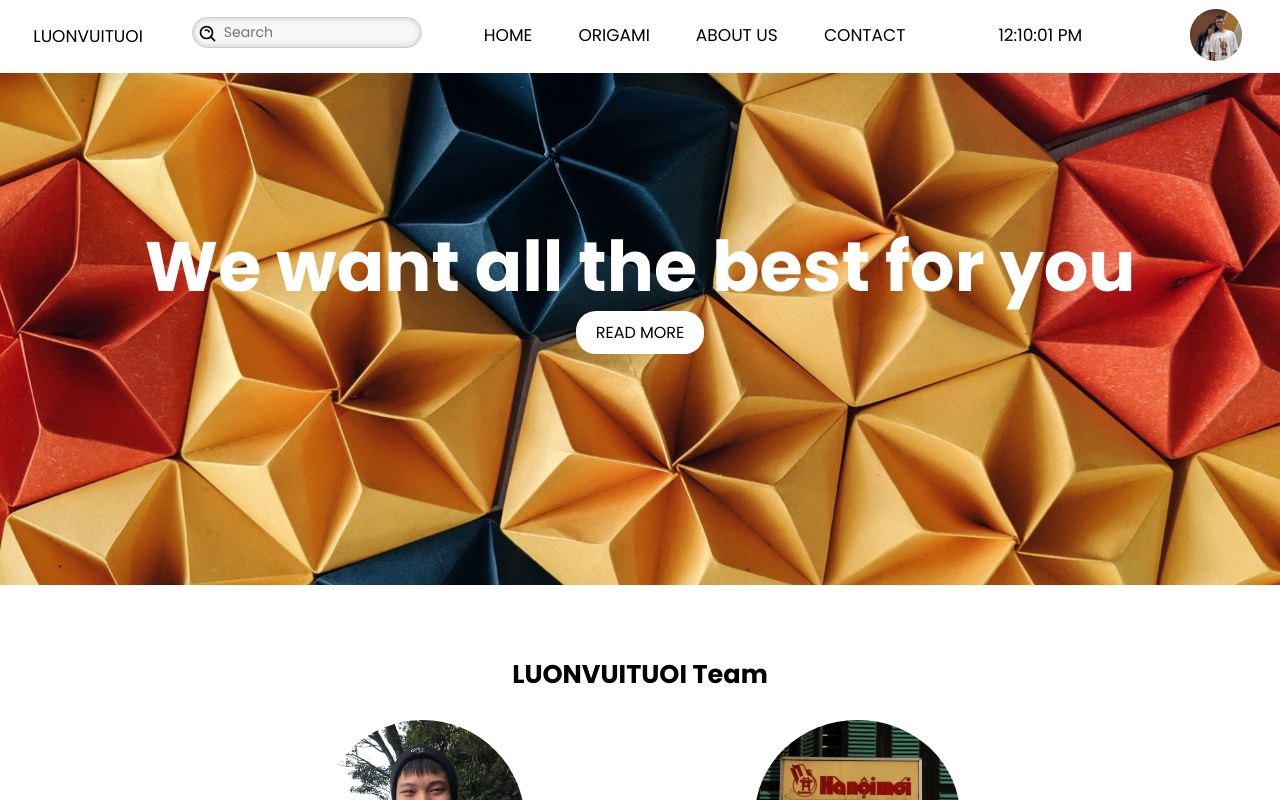
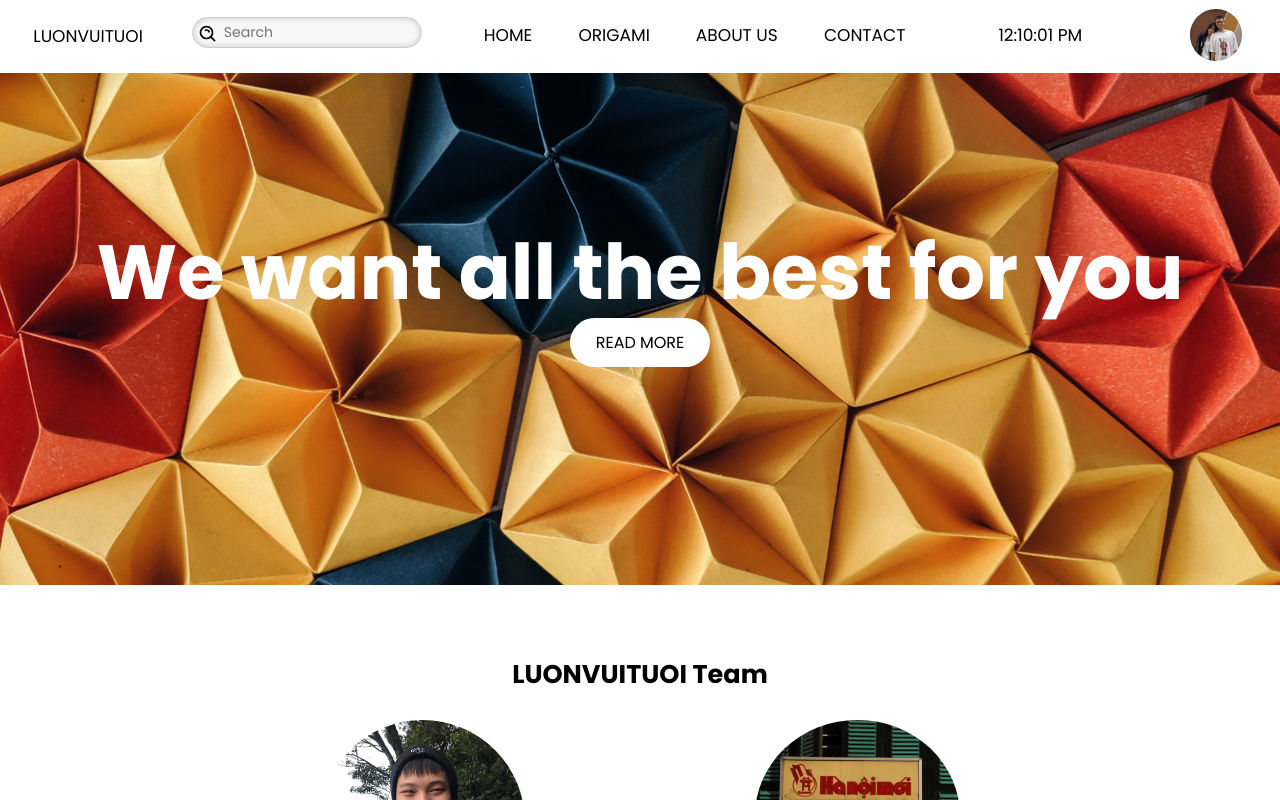
Before and after one commit to T2108A-Luonvuituoi-G1/Origami-eProject, a React (Create React App) app: page /aboutus in a window 1280 px wide. Shown: the top 800 px of the page. Built offline with nearby package versions, Linux system fonts and the light colour scheme.

Commit message:
Update AboutUsHeader.css

```diff
--- a/src/OrigamiPage/AboutUs/Assets/Css/AboutUsHeader.css
+++ b/src/OrigamiPage/AboutUs/Assets/Css/AboutUsHeader.css
@@ -6,21 +6,21 @@
 }
 
 .au-text-header {
-    width: 1000px;
+    width: 90vw;
     position: absolute;
-    margin: 11% 0;
+    margin: 11vw 0;
     text-align: center;
 }
 
 .au-text-h1 {
     text-align: center;
-    font-size: 70px;
+    font-size: 6vw;
     color: #fff;
 }
 
 .au-header-btn {
-    border-radius:20px;
-    padding: 10px 20px;
+    border-radius:2vw;
+    padding: 1vw 2vw;
     text-transform: uppercase;
     text-decoration: none;
     color: #000;
```
